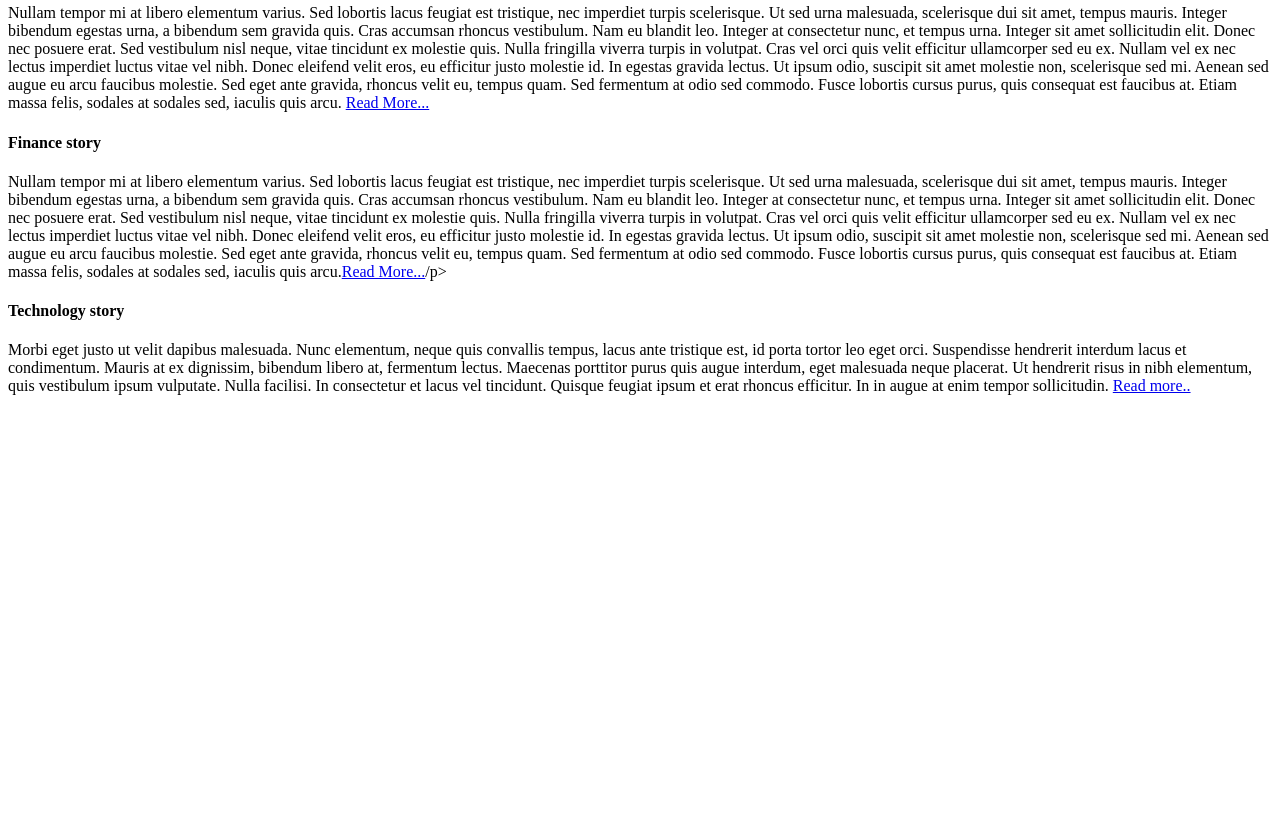
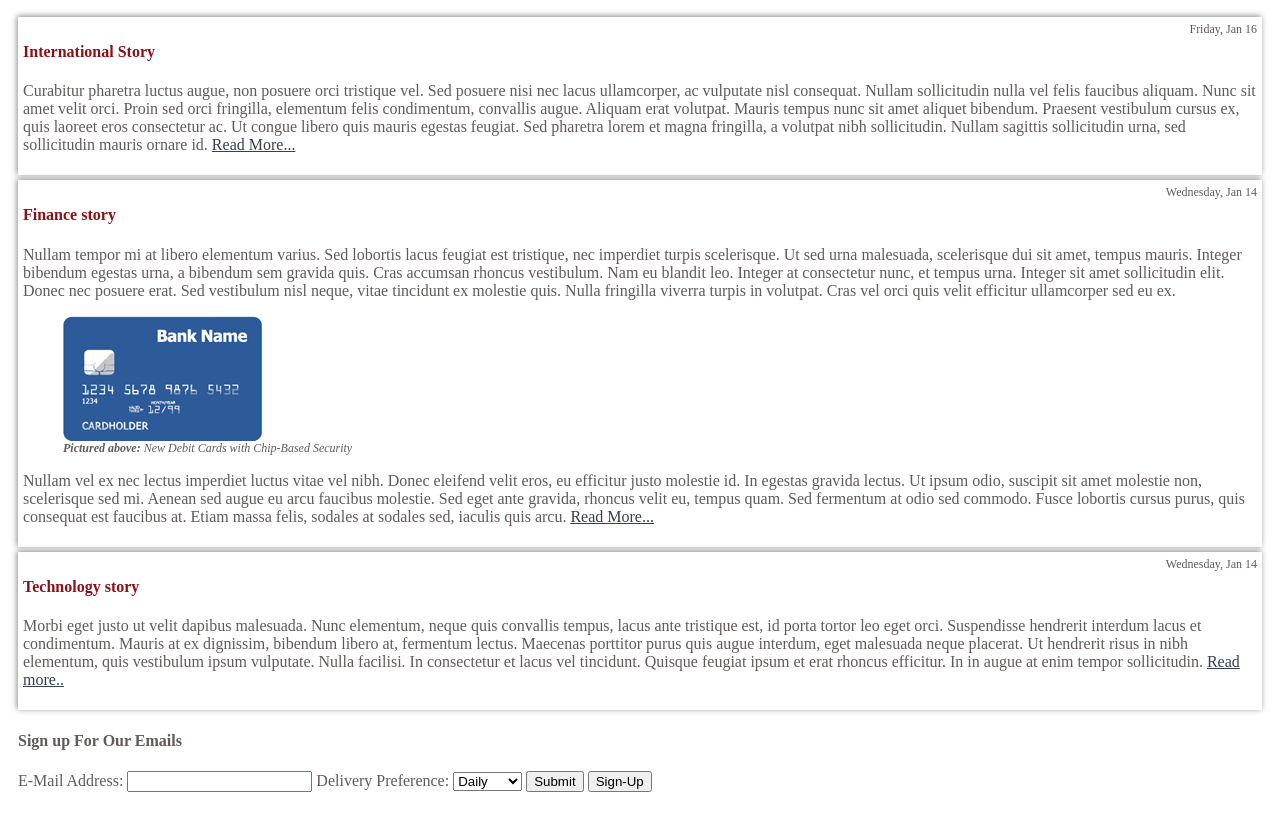
Before and after one commit to roshan871/Assignment.github.io, a plain HTML site: page index.html in a window 1280 px wide. Shown: the part 324-1145 px from the top of the page. Before the commit the page ends 800 px from the top, so only its background shows below. Drawn offline with Linux system fonts and the light colour scheme.

Commit message:
css,fonts,images and html are updated

```diff
--- /dev/null
+++ b/CSS/style.css
@@ -0,0 +1,118 @@
+body {
+  color: #635959;
+}
+header {
+  background-color: #242323;
+  color: #efefef;
+  padding: 5px 10px;
+  font-family: "Contrail One";
+}
+body {
+  color: #635959;
+}
+
+h3,
+article h4 {
+  color: #8c1018;
+}
+
+article a {
+  color: #314052;
+}
+
+h3,
+article h4 {
+  color: #8c1018;
+}
+
+header h1 {
+  font-size: 4em;
+}
+
+body {
+  font-family: "News Cycle";
+}
+
+main {
+  padding: 5px 10px;
+}
+main figure > figcaption {
+  font-size: 0.75em;
+  font-style: italic;
+}
+
+main figure > figcaption::before {
+  content: "Pictured above: ";
+  font-weight: bold;
+}
+
+article {
+  margin: 5px 0px;
+  padding: 5px 5px;
+  box-shadow: -1px -1px 6px #888888;
+}
+
+article > time {
+  float: right;
+  font-size: 0.75em;
+  font-weight: lighter;
+}
+
+main > h3 {
+  font-size: 2em;
+}
+
+}
+@font-face {
+  font-family: "News Cycle";
+}
+@font-face {
+  font-family: "Contrail One";
+}
+@font-face {
+  font-family: "Contrail One";
+  src: url("../fonts/contrail_one.ttf") format("truetype");
+}
+
+@media not print {
+    body {
+        color: #635959;
+    }
+    header {
+        background-color: #242323;
+        color: #EFEFEF;
+    }
+    h3, article h4 {
+        color: #8C1018;
+    }
+    article a {
+        color: #314052;
+    }
+}
+
+@media print {
+    header {
+        padding: 0px;
+        }
+        article {
+            box-shadow: none;
+            }
+            header h1 {
+                font-size: 2em;
+                }
+                header h2 {
+                    display: none;
+                    }
+                    header {
+                        padding: 0px;
+                    }
+                    article {
+                        box-shadow: none;
+                    }
+                    header h1 {
+                        font-size: 2em;
+                    }
+                    header h2 {
+                        display: none;
+                    }
+}
--- a/index.html
+++ b/index.html
@@ -1,6 +1,7 @@
 <html lang="en-US">
     <head>
         <title>Contoso News</title>
+        <link rel="stylesheet" href="CSS/style.css" />
     </head>
     <body>
         <header>
@@ -10,23 +11,41 @@
         <main>
             <h3>Latest Articles</h3>
             <article>
+                <time>Friday, Jan 16</time>
                 <h4>International Story</h4>
                 <p> Curabitur pharetra luctus augue, non posuere orci tristique vel. Sed posuere nisi nec lacus ullamcorper, ac vulputate nisl consequat. Nullam sollicitudin nulla vel felis faucibus aliquam. Nunc sit amet velit orci. Proin sed orci fringilla, elementum felis condimentum, convallis augue. Aliquam erat volutpat. Mauris tempus nunc sit amet aliquet bibendum. Praesent vestibulum cursus ex, quis laoreet eros consectetur ac. Ut congue libero quis mauris egestas feugiat. Sed pharetra lorem et magna fringilla, a volutpat nibh sollicitudin. Nullam sagittis sollicitudin urna, sed sollicitudin mauris ornare id. <a href="#" terket="-blank">Read More...</a> </p>
             </article>
             <article>
+                <time>Wednesday, Jan 14</time>
                 <h4>Finance story</h4>
-                <p>Nullam tempor mi at libero elementum varius. Sed lobortis lacus feugiat est tristique, nec imperdiet turpis scelerisque. Ut sed urna malesuada, scelerisque dui sit amet, tempus mauris. Integer bibendum egestas urna, a bibendum sem gravida quis. Cras accumsan rhoncus vestibulum. Nam eu blandit leo. Integer at consectetur nunc, et tempus urna. Integer sit amet sollicitudin elit. Donec nec posuere erat. Sed vestibulum nisl neque, vitae tincidunt ex molestie quis. Nulla fringilla viverra turpis in volutpat. Cras vel orci quis velit efficitur ullamcorper sed eu ex.
-                    Nullam vel ex nec lectus imperdiet luctus vitae vel nibh. Donec eleifend velit eros, eu efficitur justo molestie id. In egestas gravida lectus. Ut ipsum odio, suscipit sit amet molestie non, scelerisque sed mi. Aenean sed augue eu arcu faucibus molestie. Sed eget ante gravida, rhoncus velit eu, tempus quam. Sed fermentum at odio sed commodo. Fusce lobortis cursus purus, quis consequat est faucibus at. Etiam massa felis, sodales at sodales sed, iaculis quis arcu. <a href="#" terket="-blank">Read More...</a></p>
+                <p>Nullam tempor mi at libero elementum varius. Sed lobortis lacus feugiat est tristique, nec imperdiet turpis scelerisque. Ut sed urna malesuada, scelerisque dui sit amet, tempus mauris. Integer bibendum egestas urna, a bibendum sem gravida quis. Cras accumsan rhoncus vestibulum. Nam eu blandit leo. Integer at consectetur nunc, et tempus urna. Integer sit amet sollicitudin elit. Donec nec posuere erat. Sed vestibulum nisl neque, vitae tincidunt ex molestie quis. Nulla fringilla viverra turpis in volutpat. Cras vel orci quis velit efficitur ullamcorper sed eu ex.</p>
+                <figure>
+                    <img src="./images/chip_debit.png" alt="Dibit card with chip">
+                    <figcaption>New Debit Cards with Chip-Based Security</figcaption>
+                </figure>
+                <p>Nullam vel ex nec lectus imperdiet luctus vitae vel nibh. Donec eleifend velit eros, eu efficitur justo molestie id. In egestas gravida lectus. Ut ipsum odio, suscipit sit amet molestie non, scelerisque sed mi. Aenean sed augue eu arcu faucibus molestie. Sed eget ante gravida, rhoncus velit eu, tempus quam. Sed fermentum at odio sed commodo. Fusce lobortis cursus purus, quis consequat est faucibus at. Etiam massa felis, sodales at sodales sed, iaculis quis arcu.
+                    <a href="#" target="_blank">Read More...</a></p>
             </article>
             <article>
-                <h4>Finance story</h4>
-                <p>Nullam tempor mi at libero elementum varius. Sed lobortis lacus feugiat est tristique, nec imperdiet turpis scelerisque. Ut sed urna malesuada, scelerisque dui sit amet, tempus mauris. Integer bibendum egestas urna, a bibendum sem gravida quis. Cras accumsan rhoncus vestibulum. Nam eu blandit leo. Integer at consectetur nunc, et tempus urna. Integer sit amet sollicitudin elit. Donec nec posuere erat. Sed vestibulum nisl neque, vitae tincidunt ex molestie quis. Nulla fringilla viverra turpis in volutpat. Cras vel orci quis velit efficitur ullamcorper sed eu ex.
-                    Nullam vel ex nec lectus imperdiet luctus vitae vel nibh. Donec eleifend velit eros, eu efficitur justo molestie id. In egestas gravida lectus. Ut ipsum odio, suscipit sit amet molestie non, scelerisque sed mi. Aenean sed augue eu arcu faucibus molestie. Sed eget ante gravida, rhoncus velit eu, tempus quam. Sed fermentum at odio sed commodo. Fusce lobortis cursus purus, quis consequat est faucibus at. Etiam massa felis, sodales at sodales sed, iaculis quis arcu.<a href="#" terket="-blank">Read More...</a>/p>
-            </article>
-            <article>
+                <time>Wednesday, Jan 14</time>
                 <h4>Technology story</h4>
                 <p>Morbi eget justo ut velit dapibus malesuada. Nunc elementum, neque quis convallis tempus, lacus ante tristique est, id porta tortor leo eget orci. Suspendisse hendrerit interdum lacus et condimentum. Mauris at ex dignissim, bibendum libero at, fermentum lectus. Maecenas porttitor purus quis augue interdum, eget malesuada neque placerat. Ut hendrerit risus in nibh elementum, quis vestibulum ipsum vulputate. Nulla facilisi. In consectetur et lacus vel tincidunt. Quisque feugiat ipsum et erat rhoncus efficitur. In in augue at enim tempor sollicitudin. <a href="#" target="_blank" >Read more..</a> </p>
             </article>
+            <h4>Sign up For Our Emails</h4>
+            <summary>
+                <form>
+                    <label>E-Mail Address: </label>
+                    <input type="text" />
+                    <label>Delivery Preference: </label>
+                    <select>
+                        <option>Daily</option>
+                        <option>Weekly</option>
+                        <option>Monthly</option>
+                    </select>
+                    <input type="submit" />
+                    <input type="submit" value="Sign-Up" />
+                </form>
+            </summary>
         </main>
     </body>
 </html>
```
Also changed, not shown: fonts/contrail_one.ttf (added), fonts/news_cycle.ttf (added), images/chip_debit.png (added), styles/style.css (deleted).
